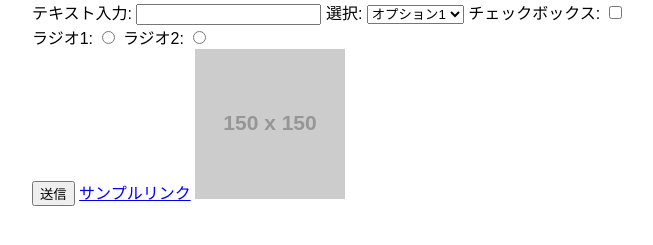
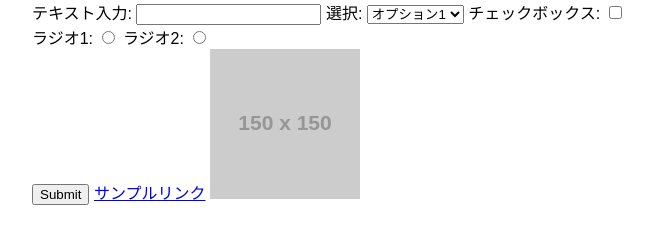
Before and after one commit to odasho0618/demowebapp004, a plain HTML site: page index.html in a window 1280 px wide. Shown: the part 103-348 px from the top of the page, without its empty margins (308-961 px from the left). Drawn offline with Linux system fonts and the light colour scheme; placeholder pictures from the web are drawn by us.

Commit message:
Update index.html

```diff
--- a/index.html
+++ b/index.html
@@ -45,7 +45,7 @@
     </div>
 
     <!-- ボタン -->
-    <button id="submitButton">送信</button>
+    <button id="submitButton">Submit</button>
 
     <!-- リンク -->
     <a href="#" id="sampleLink">サンプルリンク</a>
```
